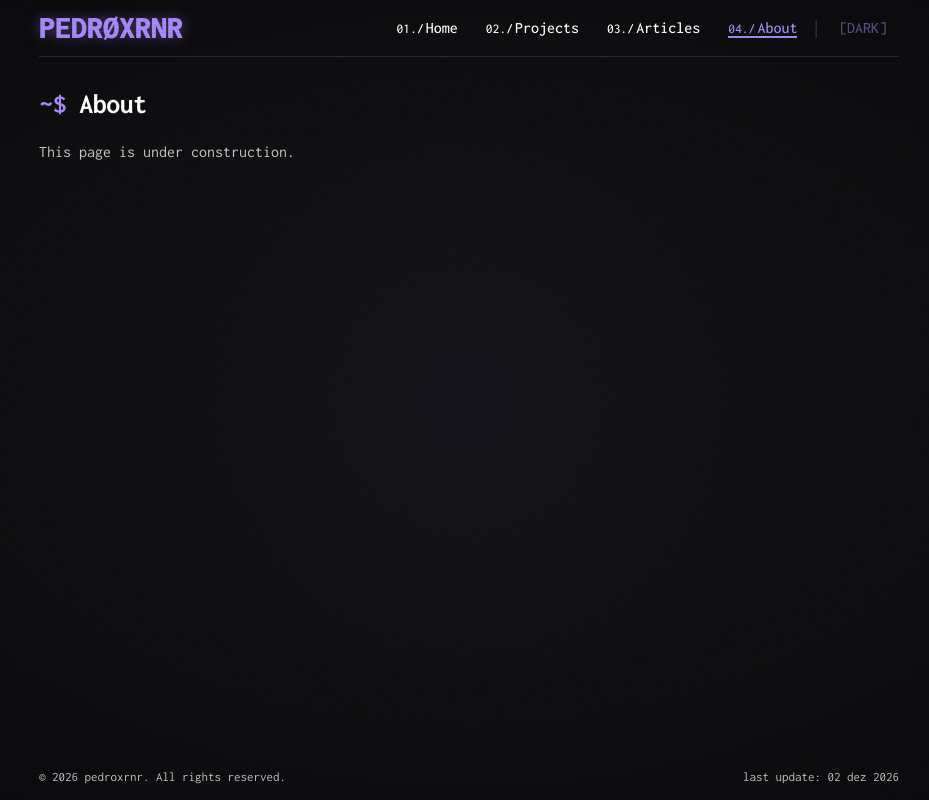
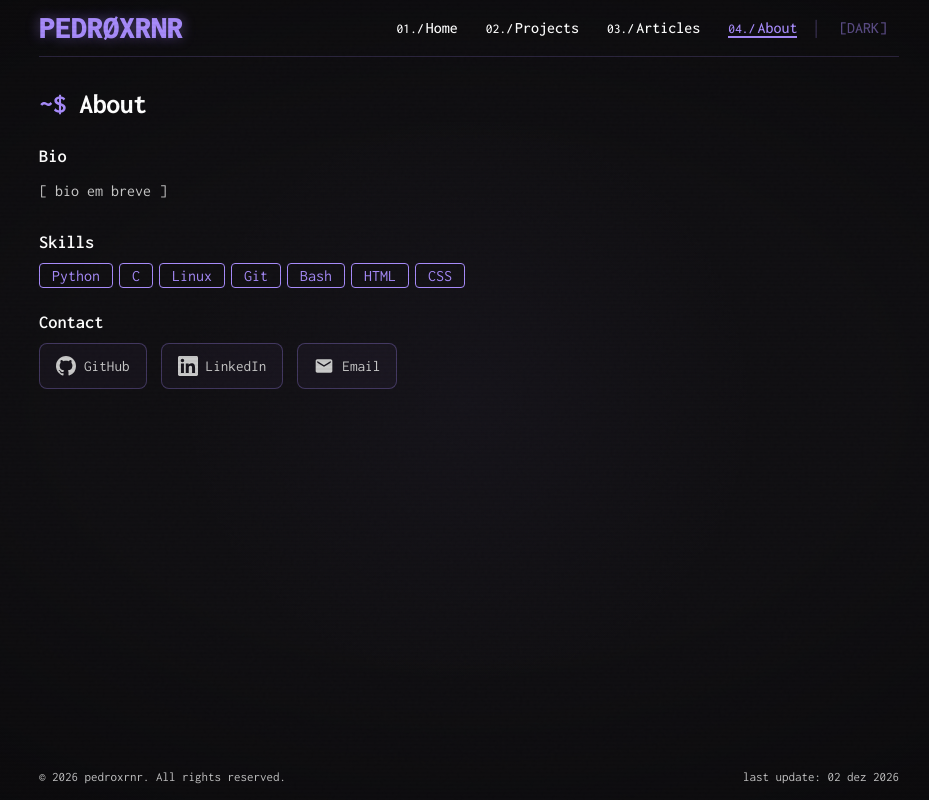
Before and after one commit to pedroxrnr/pedroxrnr.space, a React (Vite) app: page /about in a window 1280 px wide. Shown: the whole page, without its empty margins (171-1100 px from the left). Built offline with nearby package versions, Linux system fonts and the light colour scheme.

Commit message:
feat(site): about/artigos/projetos com estados vazios, deep-link fix, filtro por tag e chips de skills

```diff
--- /dev/null
+++ b/src/components/EmailIcon.jsx
@@ -0,0 +1,13 @@
+export default function EmailIcon() {
+  return (
+    <svg
+      viewBox="0 0 24 24"
+      width="14"
+      height="14"
+      fill="currentColor"
+      aria-hidden="true"
+    >
+      <path d="M20 4H4c-1.1 0-1.99.9-1.99 2L2 18c0 1.1.9 2 2 2h16c1.1 0 2-.9 2-2V6c0-1.1-.9-2-2-2zm0 4l-8 5-8-5V6l8 5 8-5v2z" />
+    </svg>
+  )
+}
--- a/src/components/Header.jsx
+++ b/src/components/Header.jsx
@@ -3,6 +3,8 @@ import { NAV_LINKS } from '../nav'
 
 export default function Header({ theme, onToggleTheme }) {
   const { pathname } = useLocation()
+
+  const isActive = (to) => (to === '/' ? pathname === '/' : pathname.startsWith(to))
 
   return (
     <header className="header">
@@ -18,8 +20,8 @@ export default function Header({ theme, onToggleTheme }) {
               <li key={to}>
                 <Link
                   to={to}
-                  className={pathname === to ? 'active' : undefined}
-                  aria-current={pathname === to ? 'page' : undefined}
+                  className={isActive(to) ? 'active' : undefined}
+                  aria-current={isActive(to) ? 'page' : undefined}
                 >
                   <span className="link-num">{num}./</span>{label}
                 </Link>
--- /dev/null
+++ b/src/components/LinkedInIcon.jsx
@@ -0,0 +1,13 @@
+export default function LinkedInIcon() {
+  return (
+    <svg
+      viewBox="0 0 24 24"
+      width="14"
+      height="14"
+      fill="currentColor"
+      aria-hidden="true"
+    >
+      <path d="M20.447 20.452h-3.554v-5.569c0-1.328-.027-3.037-1.852-3.037-1.853 0-2.136 1.445-2.136 2.939v5.667H9.351V9h3.414v1.561h.046c.477-.9 1.637-1.85 3.37-1.85 3.601 0 4.267 2.37 4.267 5.455v6.286zM5.337 7.433c-1.144 0-2.063-.926-2.063-2.065 0-1.138.92-2.063 2.063-2.063 1.14 0 2.064.925 2.064 2.063 0 1.139-.925 2.065-2.064 2.065zm1.782 13.019H3.555V9h3.564v11.452zM22.225 0H1.771C.792 0 0 .774 0 1.729v20.542C0 23.227.792 24 1.771 24h20.451C23.2 24 24 23.227 24 22.271V1.729C24 .774 23.2 0 22.225 0z" />
+    </svg>
+  )
+}
--- /dev/null
+++ b/src/data/experience.js
@@ -0,0 +1,2 @@
+export const EXPERIENCE = [
+]
--- a/src/data/projects.js
+++ b/src/data/projects.js
@@ -1,3 +1,2 @@
-// Projetos a adicionar aqui.
-
-export const projects = []
+export const projects = [
+]
--- /dev/null
+++ b/src/data/skills.js
@@ -0,0 +1 @@
+export const SKILLS = ['Python', 'C', 'Linux', 'Git', 'Bash', 'HTML', 'CSS']
--- a/src/main.jsx
+++ b/src/main.jsx
@@ -3,6 +3,20 @@ import ReactDOM from 'react-dom/client'
 import { BrowserRouter } from 'react-router-dom'
 import App from './App'
 import './style.css'
+
+const redirect = (() => {
+  try {
+    const value = sessionStorage.getItem('redirect')
+    sessionStorage.removeItem('redirect')
+    return value
+  } catch {
+    return null
+  }
+})()
+
+if (redirect) {
+  history.replaceState(null, '', redirect)
+}
 
 ReactDOM.createRoot(document.getElementById('root')).render(
   <StrictMode>
--- a/src/pages/About.jsx
+++ b/src/pages/About.jsx
@@ -1,4 +1,15 @@
 import useDocumentTitle from '../hooks/useDocumentTitle'
+import GitHubIcon from '../components/GitHubIcon'
+import LinkedInIcon from '../components/LinkedInIcon'
+import EmailIcon from '../components/EmailIcon'
+import { SKILLS } from '../data/skills'
+import { EXPERIENCE } from '../data/experience'
+
+const CONTACTS = [
+  { label: 'GitHub', value: 'github.com/pedroxrnr', url: 'https://github.com/pedroxrnr', Icon: GitHubIcon },
+  { label: 'LinkedIn', value: 'linkedin.com/in/pedroxrnr', url: 'https://linkedin.com/in/pedroxrnr', Icon: LinkedInIcon },
+  { label: 'Email', value: 'pedroxrnr@proton.me', url: 'mailto:pedroxrnr@proton.me', Icon: EmailIcon },
+]
 
 export default function About() {
   useDocumentTitle('About')
@@ -7,7 +18,50 @@ export default function About() {
     <section className="content">
       <h2><span className="prompt">~$</span> About</h2>
 
-      <p>This page is under construction.</p>
+      <h3>Bio</h3>
+      <p>[ bio em breve ]</p>
+
+      <h3>Skills</h3>
+      <ul className="tech-chips" aria-label="Technologies and skills">
+        {SKILLS.map((skill) => (
+          <li key={skill}><code>{skill}</code></li>
+        ))}
+      </ul>
+
+      {EXPERIENCE.length > 0 && (
+        <>
+          <h3>Experience</h3>
+          <div className="experience">
+            {EXPERIENCE.map(({ company, role, period, description }) => (
+              <article className="experience-item" key={company}>
+                <div className="experience-head">
+                  <h4 className="experience-company">{company}</h4>
+                  <span className="experience-date">{period}</span>
+                </div>
+                <p className="experience-role">{role}</p>
+                <p className="experience-desc">{description}</p>
+              </article>
+            ))}
+          </div>
+        </>
+      )}
+
+      <h3>Contact</h3>
+      <div className="about-contact-links">
+        {CONTACTS.map(({ label, value, url, Icon }) => (
+          <a
+            key={label}
+            href={url}
+            className="about-contact-link"
+            aria-label={`${label}: ${value}`}
+            title={label}
+            {...(url.startsWith('mailto:') ? {} : { target: '_blank', rel: 'noreferrer' })}
+          >
+            <Icon />
+            <span className="about-contact-name">{label}</span>
+          </a>
+        ))}
+      </div>
     </section>
   )
 }
--- a/src/pages/Home.jsx
+++ b/src/pages/Home.jsx
@@ -3,6 +3,7 @@ import useDocumentTitle from '../hooks/useDocumentTitle'
 import GitHubIcon from '../components/GitHubIcon'
 import { projects } from '../data/projects'
 import { articles } from '../data/articles'
+import { SKILLS } from '../data/skills'
 
 const featuredProjects = projects.filter((p) => p.featured).slice(0, 3)
 const latestArticle = articles[0] ?? null
@@ -28,9 +29,11 @@ export default function Home() {
 
       <h3>Technologies</h3>
 
-      <p>
-        Python &bull; C &bull; Linux &bull; Git &bull; Bash &bull; HTML &bull; CSS
-      </p>
+      <ul className="tech-chips" aria-label="Technologies">
+        {SKILLS.map((skill) => (
+          <li key={skill}><code>{skill}</code></li>
+        ))}
+      </ul>
 
       {featuredProjects.length > 0 && (
         <section className="home-projects">
--- a/src/style.css
+++ b/src/style.css
@@ -13,6 +13,7 @@
    11. Footer
    12. Articles
    13. Responsive & motion
+   14. Page transitions
    ========================================================================== */
 
 /* --- 1. Theme tokens ----------------------------------------------------- */
@@ -414,7 +415,6 @@ main::before {
   margin-bottom: 12px;
   font-size: 1.15rem;
   font-weight: 600;
-  font-style: italic;
 }
 
 .content p {
@@ -459,6 +459,124 @@ main::before {
   color: inherit;
   padding: 0;
   font-size: inherit;
+}
+
+/* --- Tech chips (Home & About) -------------------------------------------- */
+
+.tech-chips {
+  list-style: none;
+  display: flex;
+  flex-wrap: wrap;
+  gap: 6px;
+  padding: 0;
+  margin: 16px 0 16px;
+}
+
+.tech-chips code {
+  font-family: "Inconsolata", monospace;
+  font-size: 1rem;
+  background: transparent;
+  color: var(--accent);
+  border: 1px solid var(--accent);
+  padding: 3px 12px;
+  border-radius: 4px;
+  transition: color 0.2s, background-color 0.2s, border-color 0.2s;
+}
+
+.tech-chips code:hover {
+  color: var(--selection-text);
+  background: var(--accent);
+  border-color: var(--accent);
+}
+
+/* --- About page ----------------------------------------------------------- */
+
+.experience {
+  border-top: 1px solid var(--accent-soft);
+  margin: 0 0 16px;
+}
+
+.experience-item {
+  padding: 8px 0;
+  border-bottom: 1px solid var(--accent-soft);
+}
+
+.experience-head {
+  display: flex;
+  flex-wrap: wrap;
+  align-items: baseline;
+  justify-content: space-between;
+  gap: 16px;
+  margin-bottom: 4px;
+}
+
+.experience-head .experience-company {
+  margin: 8px 0 0;
+  min-width: 0;
+  font-size: 1.05rem;
+  font-weight: 700;
+}
+
+.experience-date {
+  color: var(--muted);
+  font-size: 0.8em;
+  white-space: nowrap;
+}
+
+.experience-role {
+  margin: 0 0 6px;
+  font-size: 0.85em;
+  font-weight: 600;
+  color: var(--muted);
+}
+
+.experience-desc {
+  margin: 0;
+  color: var(--muted);
+  font-size: 0.95em;
+  line-height: 1.6;
+}
+
+.about-contact-links {
+  display: flex;
+  gap: 14px;
+  margin: 0 0 16px;
+}
+
+.about-contact-links a {
+  display: inline-flex;
+  align-items: center;
+  gap: 8px;
+  padding: 0 16px;
+  height: 46px;
+  color: var(--muted);
+  text-decoration: none;
+  border: 1px solid var(--accent-soft);
+  border-radius: 8px;
+  background: var(--card-bg);
+  transition: color 0.2s ease, border-color 0.2s ease, background-color 0.2s ease, transform 0.2s ease;
+}
+
+.about-contact-links a svg {
+  width: 20px;
+  height: 20px;
+}
+
+.about-contact-name {
+  font-size: 0.95em;
+}
+
+.about-contact-links a:hover,
+.about-contact-links a:focus-visible {
+  color: var(--selection-text);
+  filter: none;
+  background: var(--accent);
+  border-color: var(--accent);
+}
+
+.about-contact-links a:focus-visible {
+  outline: 1px solid var(--accent);
+  outline-offset: 2px;
 }
 
 /* --- 6. Terminal ---------------------------------------------------------- */
@@ -674,12 +792,7 @@ main::before {
   border-bottom: 1px solid var(--accent-soft);
   font-size: 0.95rem;
   font-weight: 700;
-  font-style: normal;
   line-height: 1.3;
-}
-
-.project-card h3::before {
-  content: none;
 }
 
 .project-body {
@@ -731,10 +844,6 @@ main::before {
 }
 
 /* --- 9. Home sections ---------------------------------------------------- */
-
-.home-page h3 {
-  font-style: normal;
-}
 
 .home-projects,
 .home-article {
@@ -813,11 +922,6 @@ main::before {
   margin: 0;
   font-size: 1.05rem;
   font-weight: 700;
-  font-style: normal;
-}
-
-.featured-article-head h3::before {
-  content: none;
 }
 
 .home-article .featured-article-excerpt {
@@ -938,6 +1042,7 @@ main::before {
 .article-filters {
   display: flex;
   flex-wrap: wrap;
+  align-items: center;
   gap: 8px;
   margin: 0 0 24px;
 }
@@ -949,7 +1054,7 @@ main::before {
   font-family: "Inconsolata", monospace;
   font-size: 0.85em;
   padding: 3px 12px;
-  border-radius: 12px;
+  border-radius: 4px;
   cursor: pointer;
   transition: border-color 0.2s, color 0.2s, background-color 0.2s;
 }
@@ -1000,6 +1105,10 @@ main::before {
   border-radius: 2px;
 }
 
+.content .article-item-main:hover {
+  filter: none;
+}
+
 .article-item-main:focus-visible {
   outline: 1px solid var(--accent);
   outline-offset: -1px;
@@ -1016,25 +1125,19 @@ main::before {
 .article-item-title {
   font-size: 1.05rem;
   font-weight: 700;
-  font-style: normal;
   transition: color 0.2s;
 }
 
 .article-item:hover .article-item-title {
   color: var(--accent);
   text-decoration: underline;
-  text-decoration-color: var(--accent);
+  text-decoration-thickness: 1px;
+  text-decoration-color: color-mix(in srgb, var(--accent) 35%, transparent);
   text-underline-offset: 3px;
 }
 
 .article-excerpt {
   display: block;
-  color: var(--muted);
-  font-size: 0.95em;
-  line-height: 1.6;
-}
-
-.article-excerpt {
   margin: 0 0 12px;
   color: var(--muted);
   font-size: 0.95em;
@@ -1045,6 +1148,10 @@ main::before {
   color: var(--muted);
   font-size: 0.8em;
   white-space: nowrap;
+}
+
+.article-item .article-date {
+  opacity: 0.8;
 }
 
 .article-item-tags {
@@ -1073,14 +1180,6 @@ main::before {
 .article-tag:focus-visible {
   outline: 1px solid var(--accent);
   outline-offset: 2px;
-}
-
-.article-page h3 {
-  font-style: normal;
-}
-
-.article-page h3::before {
-  content: none;
 }
 
 .article-page h4 {
@@ -1263,7 +1362,7 @@ main::before {
     gap: 8px;
   }
 }
-/* --- Page transitions ------------------------------------------------- */
+/* --- 14. Page transitions ------------------------------------------------ */
 
 .page {
   animation: pageIn 0.35s ease-out both;
```
Also changed, not shown: src/pages/Articles.jsx (+7 -6 lines).
